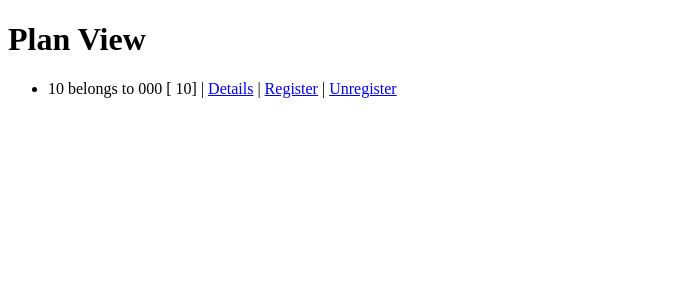
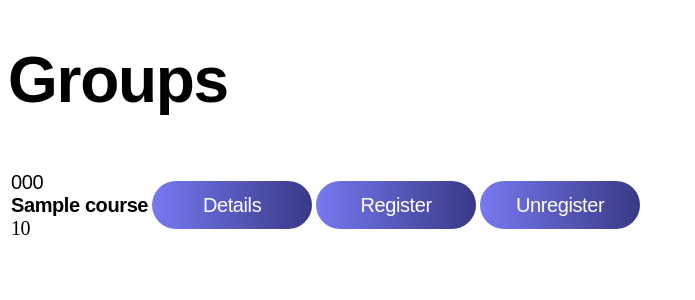
Before and after one commit to dekompot/EnrollmentAssistant, a Django app: template assistant/templates/assistant/groups.html in a window 1280 px wide. Shown: the top 300 px of the page, without its empty margins (0-695 px from the left). Run offline with Django 4.2, Linux system fonts and the light colour scheme; the template is opened without the code that fills it: most values are stand-ins (such as "Sample title", 1, 10 or a date in 2020).

Commit message:
First css file, groups view.

```diff
--- a/assistant/controllers/shared.py
+++ b/assistant/controllers/shared.py
@@ -1,9 +1,9 @@
 import datetime
 from typing import List, Union
 
-from django.forms import forms, DateField, DateTimeField, DateTimeInput
+from django.forms import forms, DateTimeField, DateTimeInput
 from django.forms import ChoiceField, Select
-from django.http import Http404, HttpResponse
+from django.http import Http404
 from django.shortcuts import render
 
 from assistant.enrollment.groupshandler import GroupsHandler
--- /dev/null
+++ b/assistant/static/style.css
@@ -0,0 +1,63 @@
+body{
+    color: green;
+}
+h1{
+    width: 19.3125rem;
+height: 5.125rem;
+flex-shrink: 0;
+    color: #000;
+font-family: "Work Sans", sans-serif;
+font-size: 4rem;
+font-style: normal;
+font-weight: 700;
+line-height: normal;
+letter-spacing: -0.08rem;
+}
+a{
+    border-radius: 2rem;
+    background: linear-gradient(90deg, #7879F1 -0.15%, #383985 100%);
+    color: #FFF;
+    width: 10rem;
+    display: inline-flex;
+height: 3rem;
+    text-decoration: none;
+flex-direction: column;
+justify-content: center;
+text-align: center;
+font-family: "Work Sans", sans-serif;
+font-size: 1.25rem;
+font-style: normal;
+font-weight: 300;
+line-height: normal;
+letter-spacing: -0.025rem;
+}
+
+.group .code{
+ color: #000;
+font-family: "Work Sans", sans-serif;
+font-size: 1.25rem;
+font-style: normal;
+font-weight: 500;
+line-height: normal;
+letter-spacing: -0.025rem;
+}
+
+.group .name{
+    color: #000;
+font-family: "Work Sans", sans-serif;
+font-size: 1.25rem;
+font-style: normal;
+font-weight: 700;
+line-height: normal;
+letter-spacing: -0.025rem;
+}
+
+.group .time{
+    color: #000;
+font-family: "Work Sans";
+font-size: 1.25rem;
+font-style: normal;
+font-weight: 400;
+line-height: normal;
+letter-spacing: -0.025rem;
+}
--- a/assistant/templates/assistant/groups.html
+++ b/assistant/templates/assistant/groups.html
@@ -1,21 +1,34 @@
-<!DOCTYPE html>
-<html lang="en">
-<head>
-    <meta charset="UTF-8">
-    <title>Title</title>
-</head>
-<body>
-<h1>Plan View</h1>
+{% extends "layout.html" %}
+{% block title %}Groups{% endblock %}
+{% block content %}
+    <h1>Groups</h1>
     {% if groups %}
-        <ul>
+        <table>
         {% for group in groups %}
-            <li>
-                {{ group }} belongs to {{ group.course.code }} [ {{ group.available_seats }}] | <a href="/assistant/enrollment/details/{{ group.code }}">Details</a> | <a href="/assistant/enrollment/register/{{ student_id }}/{{ group.code }}">Register</a> | <a href="/assistant/enrollment/unregister/{{ student_id }}/{{ group.code }}">Unregister</a>
-            </li>
+            <tr>
+            <td class="group">
+            <div class="code">
+                {{ group.course.code }}
+            </div>
+            <div class="name">
+                {{ group.course.name }}
+            </div>
+            <div class="time">
+                {{group}}
+            </div>
+            </td>
+
+            <td>
+                <div class="buttons">
+                    <a href="/assistant/enrollment/details/{{ group.code }}">Details</a>
+                    <a href="/assistant/enrollment/register/{{ student_id }}/{{ group.code }}">Register</a>
+                    <a href="/assistant/enrollment/unregister/{{ student_id }}/{{ group.code }}">Unregister</a>
+           </div>
+            </td>
+            </tr>
         {% endfor %}
-        </ul>
+        </table>
     {% else %}
     <p>No groups are available.</p>
   {% endif %}
-</body>
-</html>
+{% endblock %}
--- /dev/null
+++ b/templates/layout.html
@@ -0,0 +1,14 @@
+{% load static %}
+
+<!DOCTYPE html>
+<html lang="en">
+<head>
+    <meta charset="UTF-8">
+    <meta name="viewport" content="width=device-width, initial-scale=1.0">
+    <link rel="stylesheet" href="{% static 'style.css' %}">
+    <title>{% block title %}My Site{% endblock %}</title>
+</head>
+<body>
+    {% block content %}{% endblock %}
+</body>
+</html>
```
Also changed, not shown: assistant/models.py (+5 -20 lines), assistant/templates/assistant/search_groups.html (+5 -10 lines), assistant/static/__init__.py (added).
